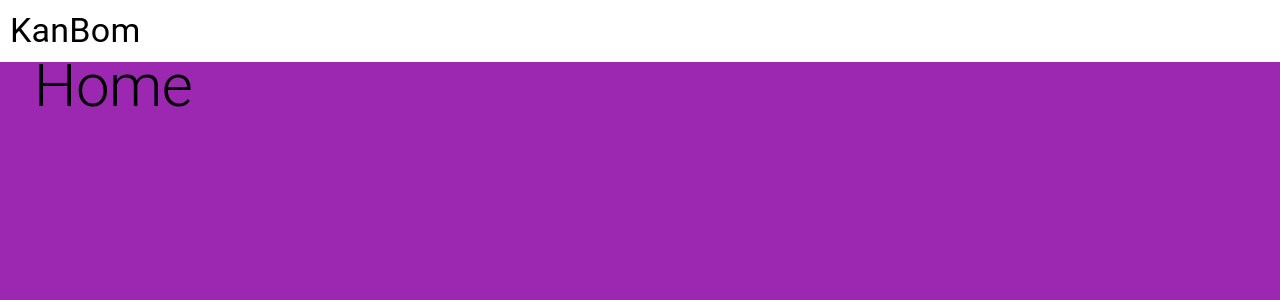
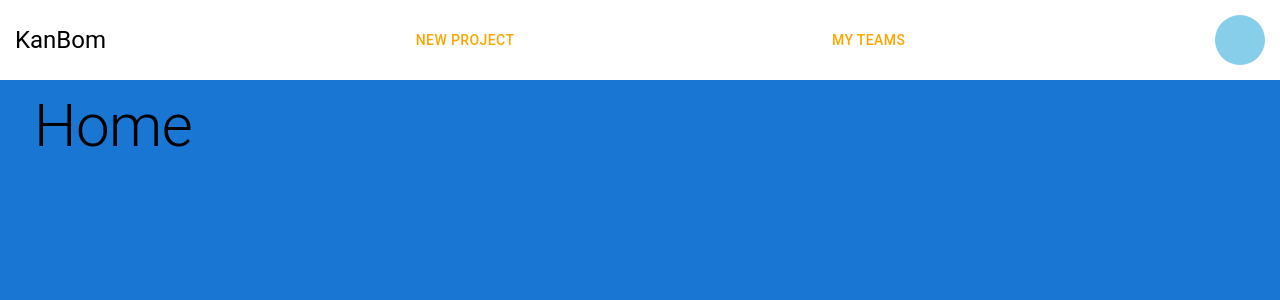
Before and after one commit to MuryloSaladino/KanBoschFront, a React (Vite) app: page /home in a window 1280 px wide. Shown: the top 300 px of the page. Built offline with nearby package versions, Linux system fonts and the light colour scheme.

Commit message:
Starting home page.

```diff
--- a/src/components/Header/index.tsx
+++ b/src/components/Header/index.tsx
@@ -1,9 +1,35 @@
-import { Box, Typography } from "@mui/material";
+import { Box, Button, Typography } from "@mui/material";
+import { Link } from "react-router-dom";
 
 export default function Header() {
     return(
-        <Box position="fixed" p={'10px'} bgcolor={'white'} width={'100vw'}>
-            <Typography variant="h4">KanBom</Typography>
+        <Box
+            position="fixed"
+            p={'15px'}
+            bgcolor={'white'}
+            width={'100vw'}
+            justifyContent={"space-between"}
+            display={"flex"}
+            flexDirection={"row"}
+            alignItems={"center"}
+        >
+            <Typography variant="h5">KanBom</Typography>
+            <Button color="warning">
+                <Link to={'/newProject'} style={{textDecoration: "none", color: "orange"}}>
+                    New Project
+                </Link>
+            </Button>
+            <Button color="warning">
+                <Link to={'/myTeam'} style={{textDecoration: "none", color: "orange"}}>
+                    My Teams
+                </Link>
+            </Button>
+            <Box bgcolor={"skyblue"}
+                width={"50px"}
+                height={"50px"}
+                borderRadius={"50px"}
+                sx={{ cursor: "pointer"}}
+            />
         </Box>
     )
 }
--- a/src/components/PageEnveloper/styles.ts
+++ b/src/components/PageEnveloper/styles.ts
@@ -1,7 +1,7 @@
 import { Box, styled } from "@mui/material";
 
 export const StyledMain = styled(Box)(({ theme }) => ({
-    backgroundColor: theme.palette.secondary.main,
+    backgroundColor: theme.palette.primary.main,
     minHeight: "100vh",
     padding: "50px 10px"
 }))
--- a/src/pages/public/Home/index.tsx
+++ b/src/pages/public/Home/index.tsx
@@ -5,7 +5,7 @@ export default function Home() {
 
     return (
         <PageEnveloper noHeader={false}>
-            <Typography variant="h2">Home</Typography>
+            <Typography variant="h2" sx={{marginTop: "5vh"}}>Home</Typography>
         </PageEnveloper>
     )
 }
```
